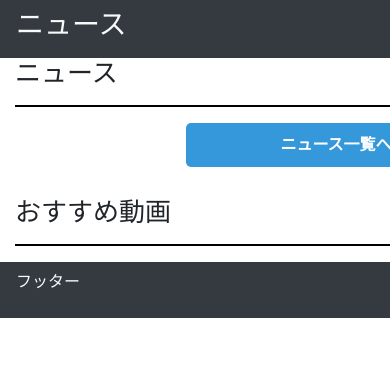
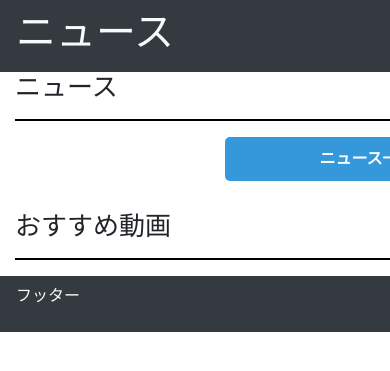
Before and after one commit to gustave-studio/science, a Django app: page / in a window 390 px wide; the page is wider, and only the part inside the window is pictured. Shown: the top 371 px of that part. Run offline with Django 4.2, Linux system fonts and the light colour scheme; data that the repository does not hold is empty; parts of the project's set-up code (start-up, migrations or seed data) failed here and were passed over.

Commit message:
🎨サイズ調整

```diff
--- a/static/top.css
+++ b/static/top.css
@@ -145,8 +145,24 @@ hr {
   object-position: center top;
 }
 
-@media (max-width: 400px) {
+@media (max-width: 750px) {
+  body {
+    width: 750px;
+    margin: 0;
+    padding: 0;
+    font-family: Arial, sans-serif;
+  }
+
   .left-side, .right-side {
     display: none;
   }
+
+  .container {
+    width: 750px;
+    flex-direction: column;
+  }
+
+  .main {
+    width: 100%;
+  }
 }
--- a/templates/base.html
+++ b/templates/base.html
@@ -14,7 +14,7 @@
     <title>Hello, world!</title>
   </head>
   <nav class="navbar navbar-dark bg-dark text-light">
-    <h3>ニュース</h3>
+    <h1>ニュース</h1>
   </nav>
   {% block header %}
   {% endblock header %}
```
